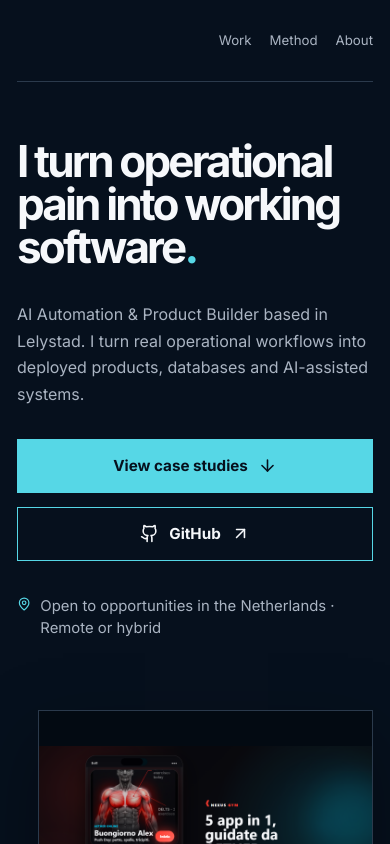
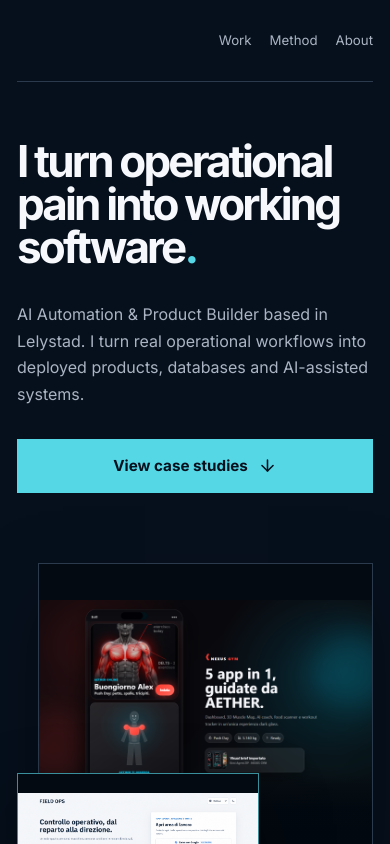
Before and after one commit to polyglottentacle/portfolio-emanuele, a React (Vite) app: page / in a window 390 px wide. Shown: the top 844 px of the page. Built offline with nearby package versions, Linux system fonts and the light colour scheme.

Commit message:
style: reveal product preview sooner on mobile

```diff
--- a/src/index.css
+++ b/src/index.css
@@ -129,7 +129,9 @@ img { display: block; max-width: 100%; }
   .hero h1 { font-size: clamp(2.75rem, 11vw, 3.6rem); }
   .hero-copy > p { font-size: 1rem; }
   .hero-actions .button { width: 100%; }
-  .availability { align-items: flex-start; line-height: 1.5; }
+  .hero-actions .button:not(.button-primary) { display: none; }
+  .availability { display: none; }
+  .hero { padding-bottom: 48px; }
   .hero-showcase { min-height: 430px; }
   .hero-preview-main { width: 94%; height: 300px; }
   .hero-preview-secondary { width: 68%; height: 190px; }
```
